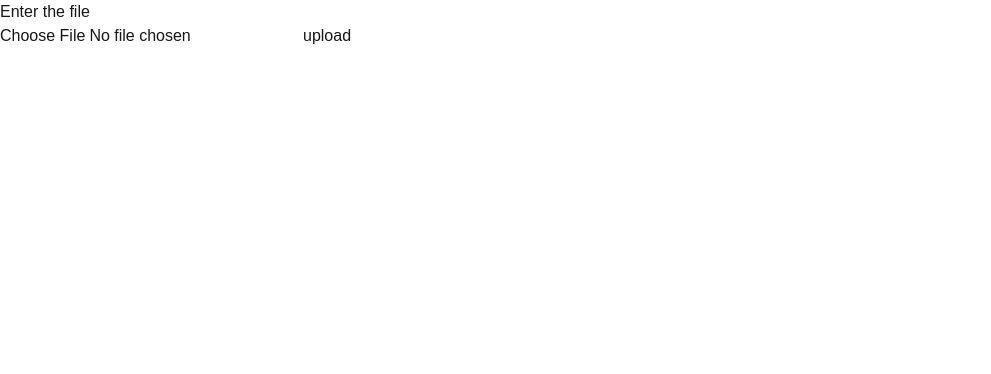
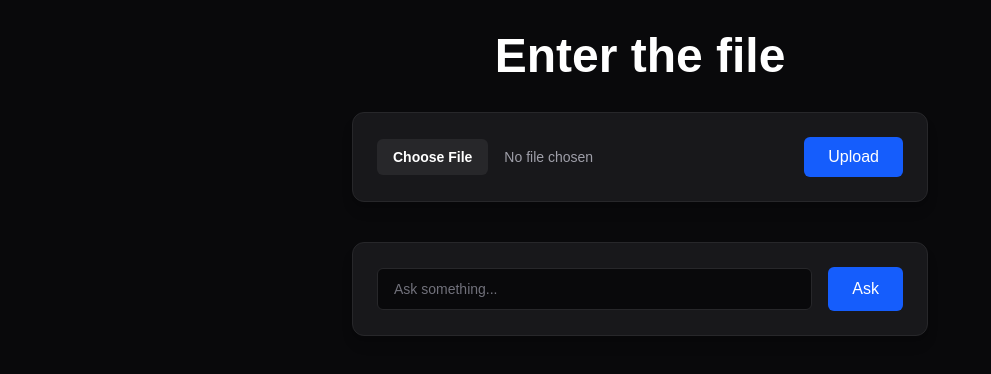
Before and after one commit to devansh-jagtap/rag_project, a Next.js app: page / in a window 1280 px wide. Shown: the top 374 px of the page, without its empty margins (0-991 px from the left). Built offline with nearby package versions, Linux system fonts and the light colour scheme.

Commit message:
design changes

```diff
--- /dev/null
+++ b/app/api/chat/route.ts
@@ -0,0 +1,89 @@
+import { GoogleGenAI } from "@google/genai";
+import { prisma } from "@/lib/prisma";
+
+const ai = new GoogleGenAI({});
+function cosineSimilarity(a: number[], b: number[]) {
+  let dotProduct = 0;
+  let normA = 0;
+  let normB = 0;
+
+  for (let i = 0; i < a.length; i++) {
+    dotProduct += a[i] * b[i];
+    normA += a[i] * a[i];
+    normB += b[i] * b[i];
+  }
+
+  return dotProduct / (Math.sqrt(normA) * Math.sqrt(normB));
+}
+export async function POST(req: Request) {
+  try {
+    const { message } = await req.json();
+
+    console.log(message);
+    const questionResponse = await ai.models.embedContent({
+      model: "gemini-embedding-2",
+      contents: message,
+      config: {
+        taskType: "SEMANTIC_SIMILARITY",
+      },
+    });
+
+    const questionEmbedding = questionResponse.embeddings?.[0]?.values;
+
+    if (!questionEmbedding) {
+      throw new Error("No question embedding");
+    }
+    const chunks = await prisma.documentChunk.findMany();
+
+    // SIMILARITY SEARCH
+    const scores = chunks
+      .filter((chunk) => chunk.embedding)
+      .map((chunk) => ({
+        text: chunk.text,
+        score: cosineSimilarity(questionEmbedding, chunk.embedding as number[]),
+      }));
+    scores.sort((a, b) => b.score - a.score);
+
+    console.log("Top Score:", scores[0]?.score);
+    console.log("second Score:", scores[1]?.score);
+    console.log("third Score:", scores[2]?.score);
+
+    // Build Context
+    const context = scores
+      .slice(0, 3)
+      .map((item) => item.text)
+      .join("\n");
+
+    // Generate Answer
+    const prompt = `
+Answer the question using the provided context.
+and write short and better answers as you are assistant
+
+Context:
+${context}
+
+Question:
+${message}
+`;
+    const answer = await ai.models.generateContent({
+      model: "gemini-2.5-flash",
+      contents: prompt,
+    });
+
+    console.log(answer.text);
+    return Response.json({
+      success: true,
+      answer: answer.text,
+    });
+  } catch (error) {
+    console.error(error);
+
+    return Response.json(
+      {
+        success: false,
+        error: String(error),
+      },
+      { status: 500 },
+    );
+  }
+}
--- /dev/null
+++ b/app/components/questions.tsx
@@ -0,0 +1,58 @@
+"use client";
+
+import { useState } from "react";
+
+export default function Questions() {
+  const [question, setQuestion] = useState("");
+  const [answer, setAnswer] = useState("");
+
+  async function askQuestion() {
+    const response = await fetch("/api/chat", {
+      method: "POST",
+      headers: {
+        "Content-Type": "application/json",
+      },
+      body: JSON.stringify({
+        message: question,
+      }),
+    });
+
+    const data = await response.json();
+
+    console.log(data);
+
+    setAnswer(data.answer);
+  }
+
+  return (
+    <div className="w-full flex flex-col gap-4">
+      {/* Input Bar Card */}
+      <div className="flex flex-col sm:flex-row items-center gap-4 bg-zinc-900 p-6 rounded-xl border border-zinc-800 shadow-lg w-full">
+        <input
+          type="text"
+          value={question}
+          onChange={(e) => setQuestion(e.target.value)}
+          placeholder="Ask something..."
+          className="block w-full text-sm bg-zinc-950 text-zinc-200 border border-zinc-800 rounded-md py-2.5 px-4 focus:outline-none focus:border-blue-500 transition-colors placeholder-zinc-500"
+        />
+
+        <button
+          onClick={askQuestion}
+          className="w-full sm:w-auto bg-blue-600 hover:bg-blue-500 text-white font-medium py-2.5 px-6 rounded-md transition-colors shrink-0"
+        >
+          Ask
+        </button>
+      </div>
+
+      {/* Answer Section (Only shows if there is an answer) */}
+      {answer && (
+        <div className="bg-zinc-900/50 p-6 rounded-xl border border-zinc-800/60 shadow-md w-full">
+          <h2 className="text-sm font-semibold text-zinc-400 uppercase tracking-wider mb-2">
+            Answer
+          </h2>
+          <p className="text-zinc-200 leading-relaxed text-sm">{answer}</p>
+        </div>
+      )}
+    </div>
+  );
+}
--- a/app/page.tsx
+++ b/app/page.tsx
@@ -1,24 +1,24 @@
-'use client';
+"use client";
 
 import { useState } from "react";
+import Questions from "./components/questions";
 
 export default function Home() {
-  const [file ,setFile] = useState<File | null >(null);
+  const [file, setFile] = useState<File | null>(null);
   const handleFileChange = (e: React.ChangeEvent<HTMLInputElement>) => {
     if (e.target.files && e.target.files[0]) {
       setFile(e.target.files[0]);
     }
   };
-  const handleClick = async ()=>{
-
-    if(!file) return;
+  const handleClick = async () => {
+    if (!file) return;
     const formData = new FormData();
 
-    formData.append('pdf',file);
+    formData.append("pdf", file);
 
-    const response = await fetch('/api/upload' ,{
-      method:"POST",
-      body:formData,
+    const response = await fetch("/api/upload", {
+      method: "POST",
+      body: formData,
     });
     console.log("Status:", response.status);
 
@@ -40,16 +40,38 @@ console.log(response);
     // console.log("Name:", file?.name);
     // console.log("Size:", file?.size);
     // console.log("Type:", file?.type);
-  }
+  };
 
   return (
-   <div>
-    <h1>Enter the file</h1>
-    <div>
-      <input type="file" accept=".pdf" onChange={handleFileChange}/>
-      <button onClick={handleClick}>
-        upload
+    <div className="min-h-screen w-full flex flex-col items-center justify-start bg-zinc-950 text-white p-8">
+      {/* Header Section */}
+      <h1 className="text-5xl font-bold mb-8 text-center">Enter the file</h1>
+
+      {/* Upload Control Box */}
+      <div className="flex flex-col sm:flex-row items-center gap-4 bg-zinc-900 p-6 rounded-xl border border-zinc-800 shadow-lg mb-10 w-full max-w-xl">
+        <input
+          type="file"
+          accept=".pdf"
+          onChange={handleFileChange}
+          className="block w-full text-sm text-zinc-400
+        file:mr-4 file:py-2 file:px-4
+        file:rounded-md file:border-0
+        file:text-sm file:font-semibold
+        file:bg-zinc-800 file:text-white
+        hover:file:bg-zinc-700
+        cursor-pointer"
+        />
+        <button
+          onClick={handleClick}
+          className="w-full sm:w-auto bg-blue-600 hover:bg-blue-500 text-white font-medium py-2 px-6 rounded-md transition-colors"
+        >
+          Upload
         </button>
+      </div>
+
+      {/* Questions Section */}
+      <div className="w-full max-w-xl flex flex-col items-center">
+        <Questions />
       </div>
     </div>
   );
```
Also changed, not shown: app/api/upload/route.ts (+83 -94 lines), 2 other files (tests, documents, lock files or other folders). Lines whose indentation alone changed are shown as unchanged.
